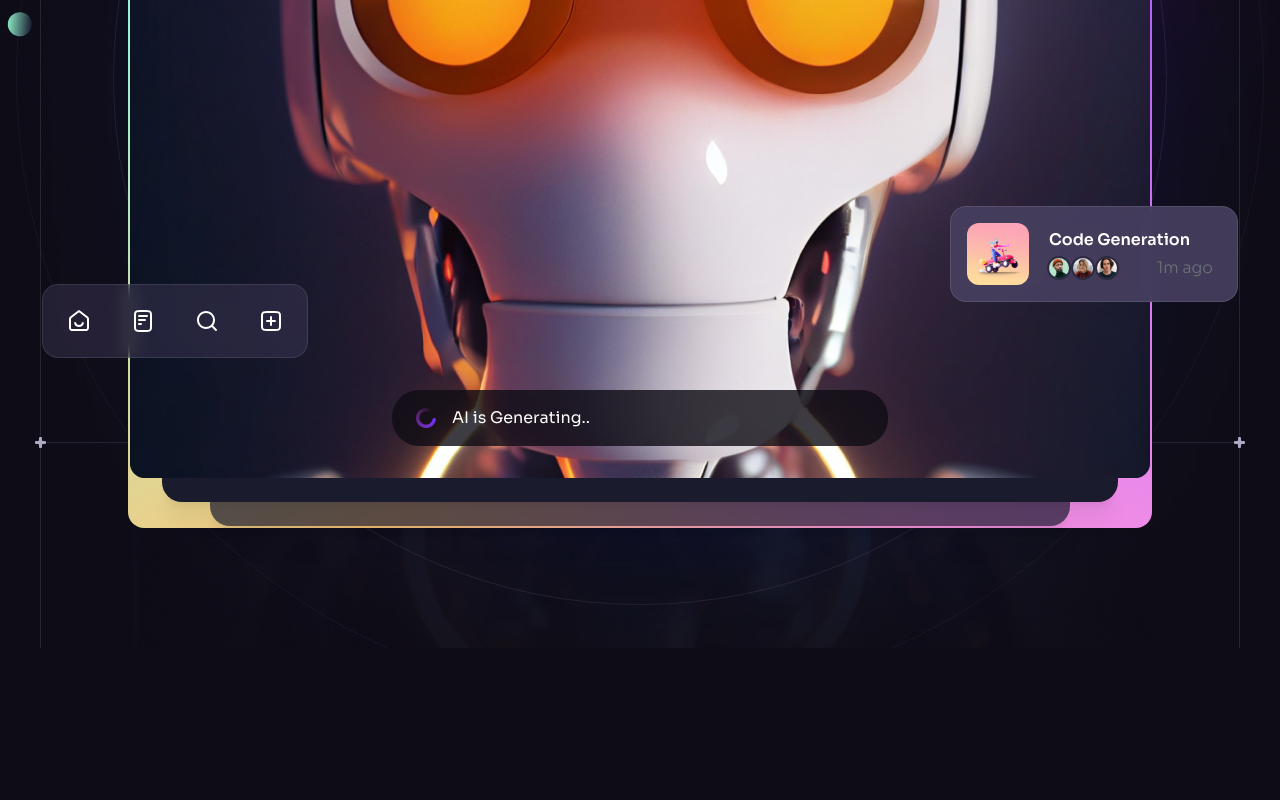
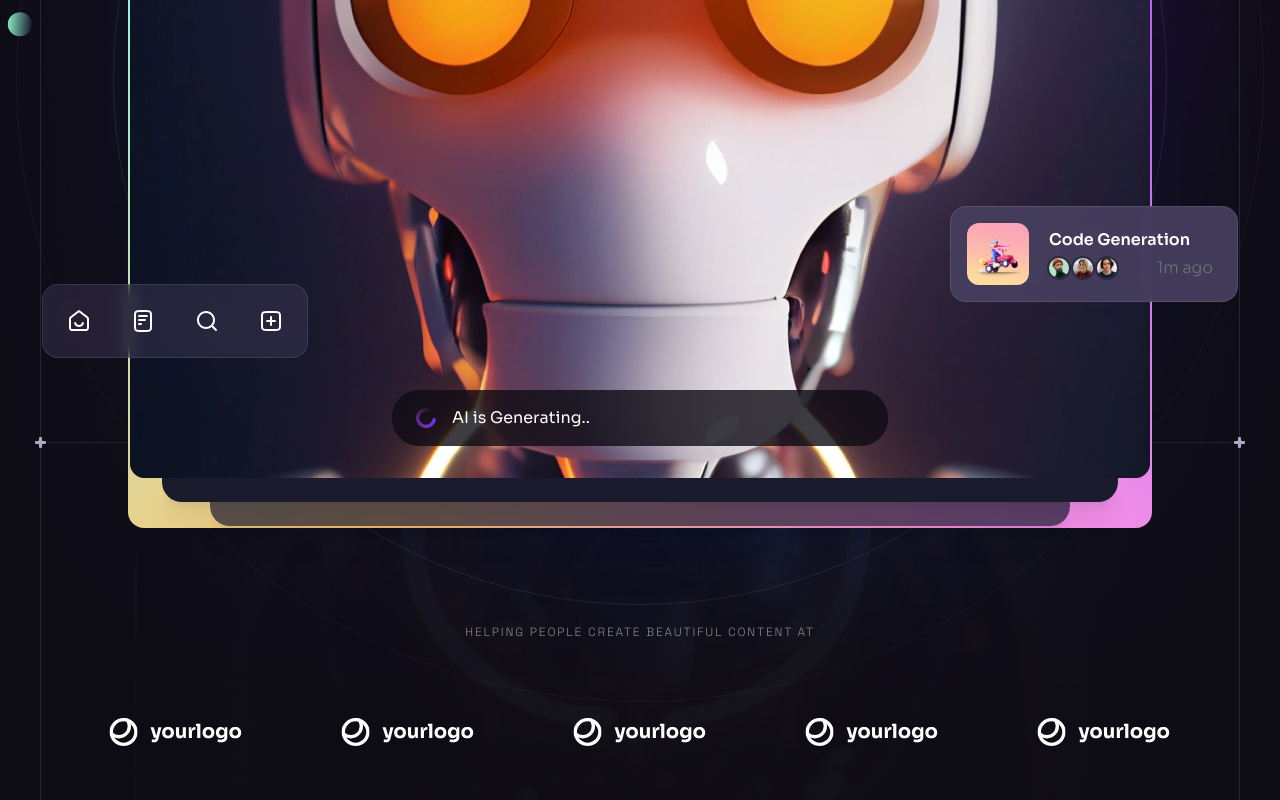
Before and after one commit to varunchauhan12/ui-ux-design, a React (Vite) app: page / in a window 1280 px wide. Shown: the part 526-1326 px from the top of the page. Before the commit the page ends 1174 px from the top, so only its background shows below. Built offline with nearby package versions, Linux system fonts and the light colour scheme.

Commit message:
completed HeroSection

```diff
--- a/src/components/CompanyLogos.jsx
+++ b/src/components/CompanyLogos.jsx
@@ -1,8 +1,24 @@
 import React from 'react';
+import {companyLogos} from "../constants/index.js";
 
-const CompanyLogos = () => {
+const CompanyLogos = ({className}) => {
   return (
-    <div>CompanyLogos</div>
+    <div className={`${className || ''}`}>
+        <h5 className={'tagline mb-6 text-center text-n-1/50 '}>
+            Helping people create beautiful content at
+        </h5>
+        <ul className={'flex'}>
+            {companyLogos.map((logo,index)=>(
+                <li key={index}
+                className={'flex items-center justify-center flex-1 h-[8.5rem]'}>
+                    <img src={logo}
+                    width={134}
+                    height={28}
+                    alt={logo}/>
+                </li>
+            ))}
+        </ul>
+    </div>
   );
 }
 
--- a/src/components/HeroSection.jsx
+++ b/src/components/HeroSection.jsx
@@ -87,7 +87,7 @@
 
                 <BackgroundCircles />
             </div>
-            <CompanyLogos />
+            <CompanyLogos className={'relative hidden z-10 mt-20 lg:block'}/>
 
         </div>
         <BottomLine/>
```
